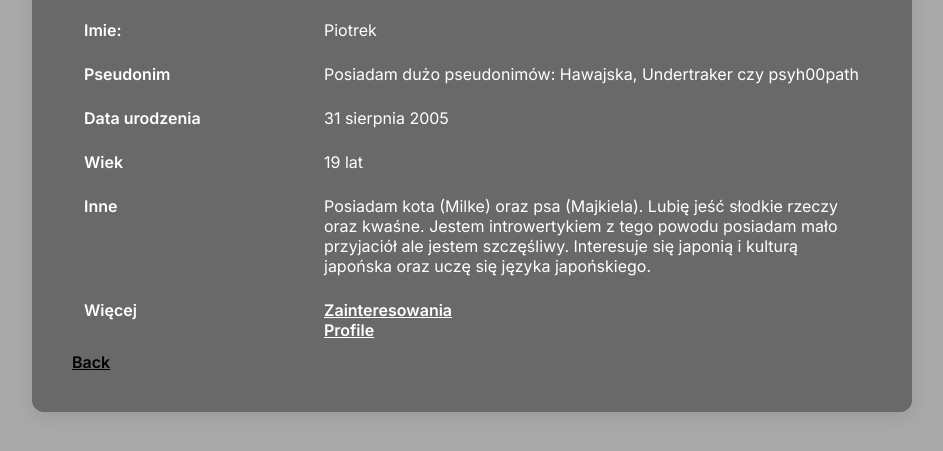
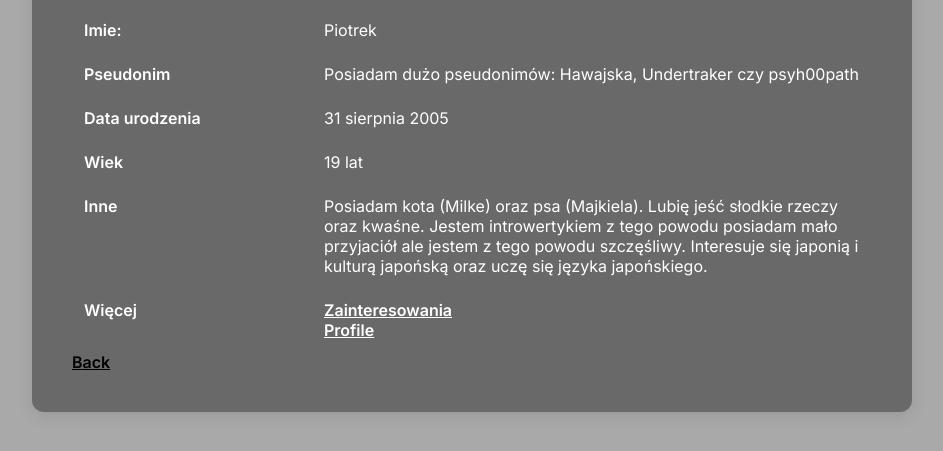
Before and after one commit to HawajskaTheBest/O-mnie, a plain HTML site: page index.html in a window 1280 px wide. Shown: the part 243-694 px from the top of the page, without its empty margins (168-1111 px from the left). Drawn offline with Linux system fonts and the light colour scheme.

Commit message:
Update index.html

```diff
--- a/index.html
+++ b/index.html
@@ -34,7 +34,7 @@
         </tr>
         <tr>
           <th>Inne</th>
-          <td>Posiadam kota (Milke) oraz psa (Majkiela). Lubię jeść słodkie rzeczy oraz kwaśne. Jestem introwertykiem z tego powodu posiadam mało przyjaciół ale jestem szczęśliwy. Interesuje się japonią i kulturą japońska oraz uczę się języka japońskiego.</td>
+          <td>Posiadam kota (Milke) oraz psa (Majkiela). Lubię jeść słodkie rzeczy oraz kwaśne. Jestem introwertykiem z tego powodu posiadam mało przyjaciół ale jestem z tego powodu szczęśliwy. Interesuje się japonią i kulturą japońską oraz uczę się języka japońskiego.</td>
         </tr>
         <tr>
           <th>Więcej</th>
```
